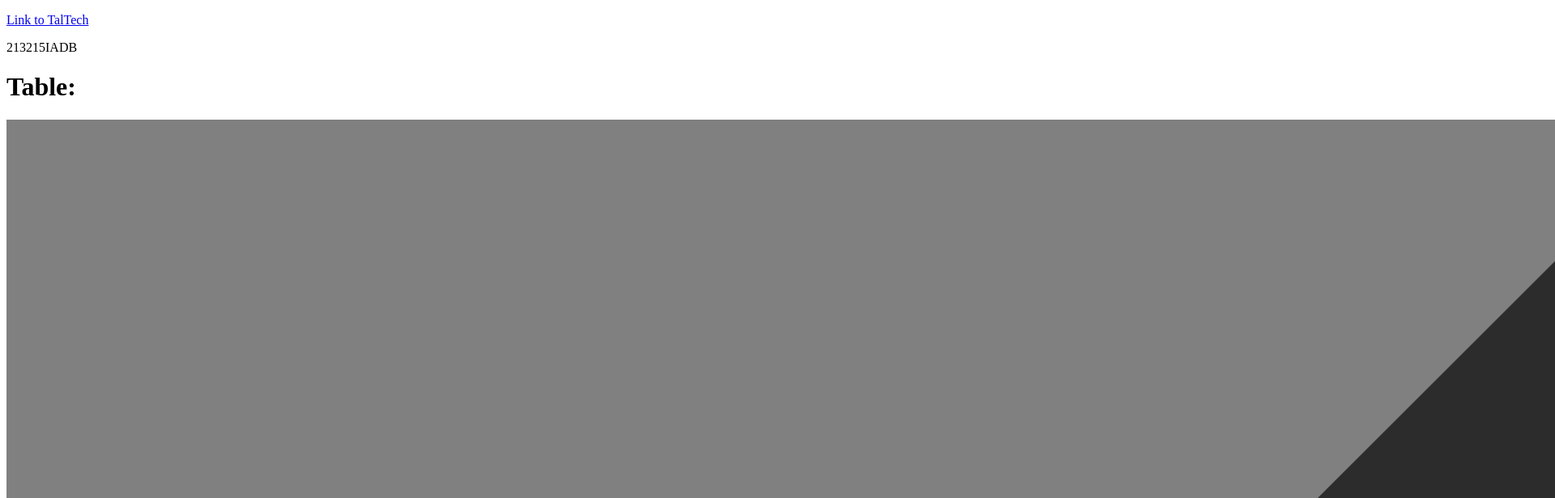
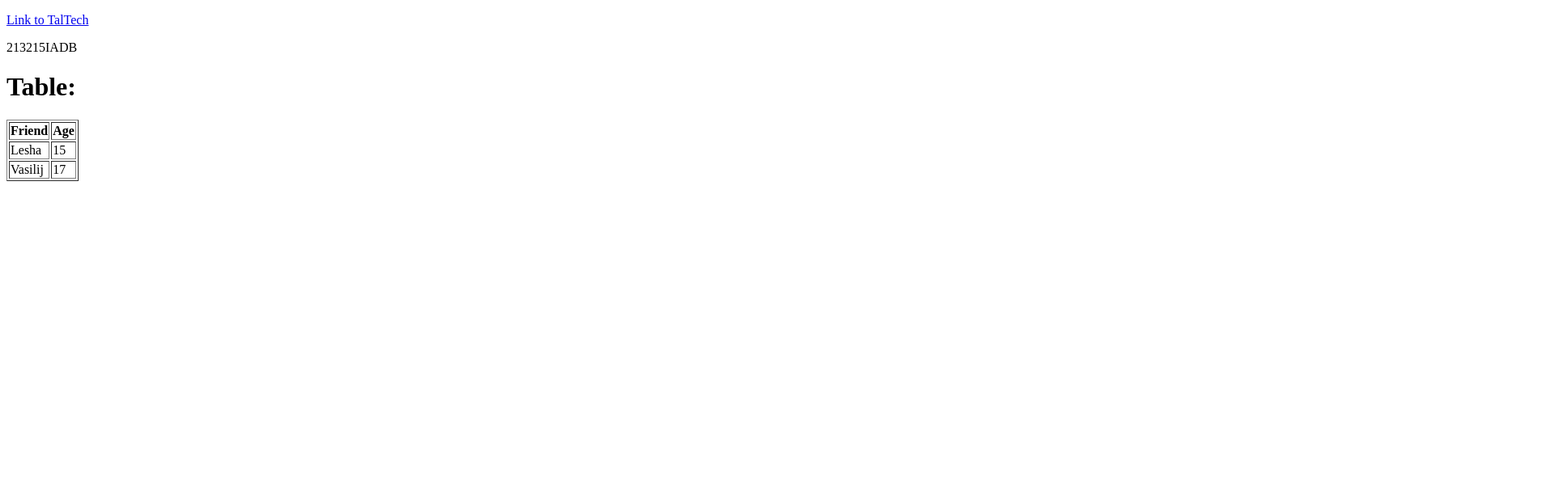
Before and after one commit to Harzas/rommihhejev.github.io, a plain HTML site: page index.html in a window 1280 px wide. Shown: the top 616 px of the page at 81% size, 1920 px wide, since content can reach past the window. Drawn offline with Linux system fonts and the light colour scheme.

Commit message:
Update index.html

```diff
--- a/index.html
+++ b/index.html
@@ -11,7 +11,7 @@
  <body>
    <p>213215IADB</p>
   <h1>Table:</h1>
-  <table border="1000">
+  <table border="1">
    <tr>
     <th>Friend</th>
     <th>Age</th>
```
